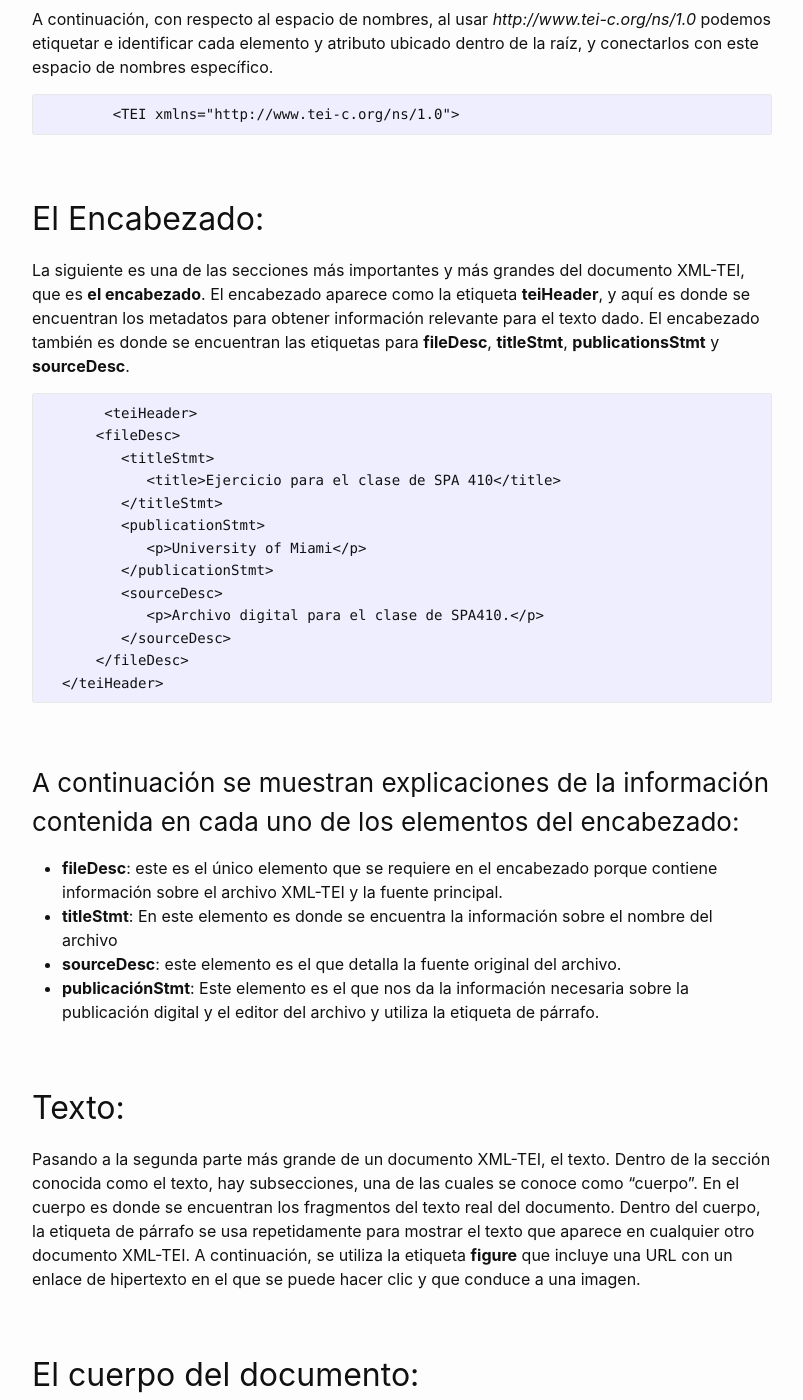
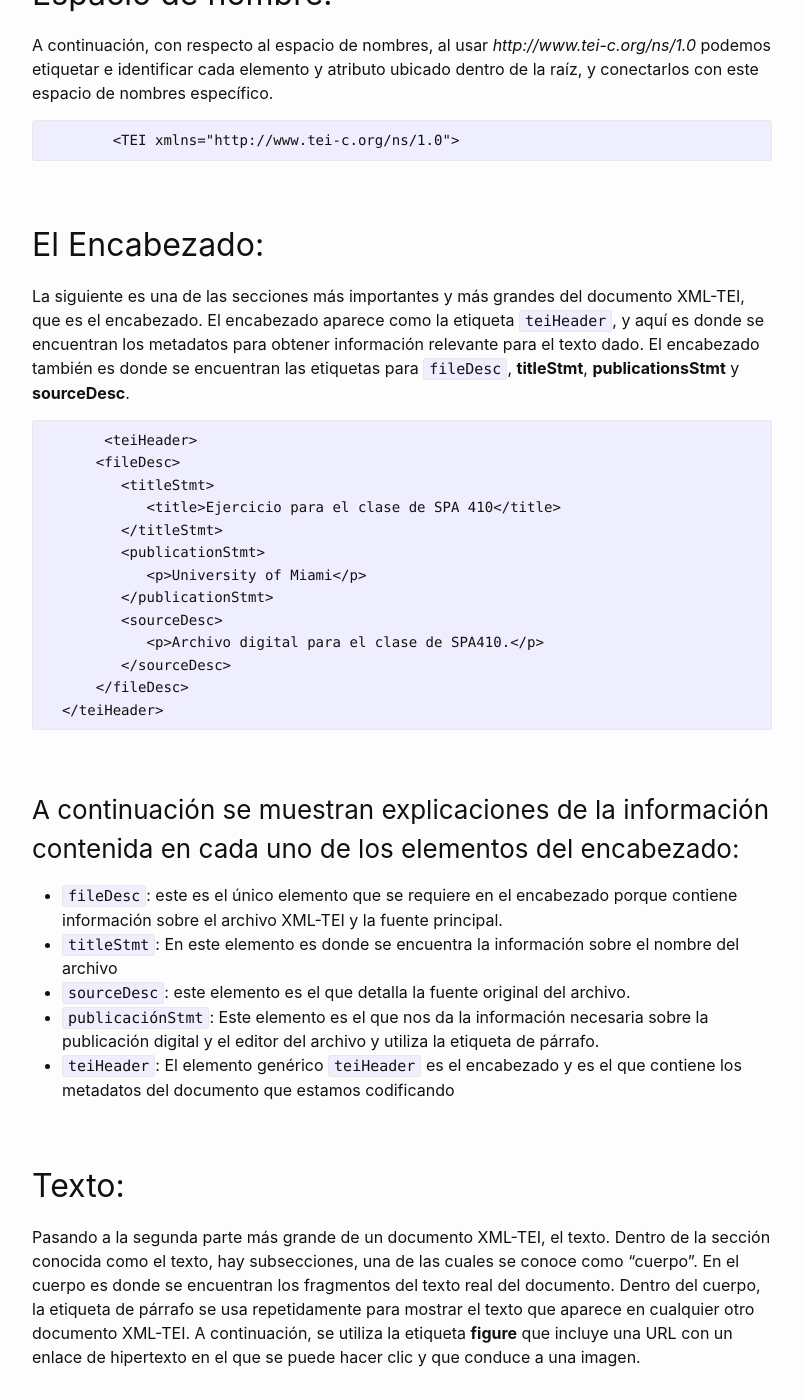
Before and after one commit to gmagnant00/gmagnant00.github.io, a Jekyll site: the page built from _posts/2021-10-11-Comentario-TEI.md, in a window 1280 px wide and 1400 px high, scrolled down 1719 px. Shown: the whole window, without its empty margins (238-1041 px from the left). Built offline with Jekyll 4.4.1, drawn with Linux system fonts in a browser that asks for light colours.

Commit message:
Update 2021-10-11-Comentario-TEI.md

````diff
--- a/_posts/2021-10-11-Comentario-TEI.md
+++ b/_posts/2021-10-11-Comentario-TEI.md
@@ -16,7 +16,7 @@ TEI, la Iniciativa de codificación de texto, se creó por primera vez en el añ
 TEI funciona mediante el uso de etiquetas en XML que describen la estructura y las características de un documento para luego codificarlo. Un ejemplo de algunas de las etiquetas TEI más comunes que se utilizan para describir la estructura y las características de un determinado documento son las que indican títulos, párrafos, texto en negrita, etc.
 
 ## Declaración XML:
-Al analizar este texto, se nos dice que se está utilizando un documento **XML** y que este en particular es la **versión 1.0** del estándar XML. También se nos dice qué caracteres de codificación, como en este caso, **UTF-8** Unicode se utiliza para cifrar el txt del texto. **UTF-8** es la combinación de caracteres más universal y es la más utilizada por los sistemas de codificación.
+Al analizar este texto, se nos dice que se está utilizando un documento **XML** y que este en particular es la **versión 1.0** del estándar XML. También se nos dice qué caracteres de codificación, como en este caso, `UTF-8` Unicode se utiliza para cifrar el txt del texto. `UTF-8` es la combinación de caracteres más universal y es la más utilizada por los sistemas de codificación.
 ```
         <?xml version="1.0" encoding="UTF-8"?>
  ```
@@ -39,7 +39,7 @@ A continuación, con respecto al espacio de nombres, al usar *http://www.tei-c.o
 ```
 
 ## El Encabezado:
-La siguiente es una de las secciones más importantes y más grandes del documento XML-TEI, que es **el encabezado**. El encabezado aparece como la etiqueta **teiHeader**, y aquí es donde se encuentran los metadatos para obtener información relevante para el texto dado. El encabezado también es donde se encuentran las etiquetas para **fileDesc**, **titleStmt**, **publicationsStmt** y **sourceDesc**.
+La siguiente es una de las secciones más importantes y más grandes del documento XML-TEI, que es el encabezado. El encabezado aparece como la etiqueta `teiHeader`, y aquí es donde se encuentran los metadatos para obtener información relevante para el texto dado. El encabezado también es donde se encuentran las etiquetas para `fileDesc`, **titleStmt**, **publicationsStmt** y **sourceDesc**.
 ```
        <teiHeader>
       <fileDesc>
@@ -58,10 +58,11 @@ La siguiente es una de las secciones más importantes y más grandes del documen
 
 ### A continuación se muestran explicaciones de la información contenida en cada uno de los elementos del encabezado:
 
-- **fileDesc**: este es el único elemento que se requiere en el encabezado porque contiene información sobre el archivo XML-TEI y la fuente principal.
-- **titleStmt**: En este elemento es donde se encuentra la información sobre el nombre del archivo
-- **sourceDesc**: este elemento es el que detalla la fuente original del archivo.
-- **publicaciónStmt**: Este elemento es el que nos da la información necesaria sobre la publicación digital y el editor del archivo y utiliza la etiqueta de párrafo.
+- `fileDesc`: este es el único elemento que se requiere en el encabezado porque contiene información sobre el archivo XML-TEI y la fuente principal.
+- `titleStmt`: En este elemento es donde se encuentra la información sobre el nombre del archivo
+- `sourceDesc`: este elemento es el que detalla la fuente original del archivo.
+- `publicaciónStmt`: Este elemento es el que nos da la información necesaria sobre la publicación digital y el editor del archivo y utiliza la etiqueta de párrafo.
+- `teiHeader`: El elemento genérico `teiHeader` es el encabezado y es el que contiene los metadatos del documento que estamos codificando
 
 ## Texto:
 
````
Also changed, not shown: other parts of _posts/2021-10-11-Comentario-TEI.md (+1 -1 lines).
